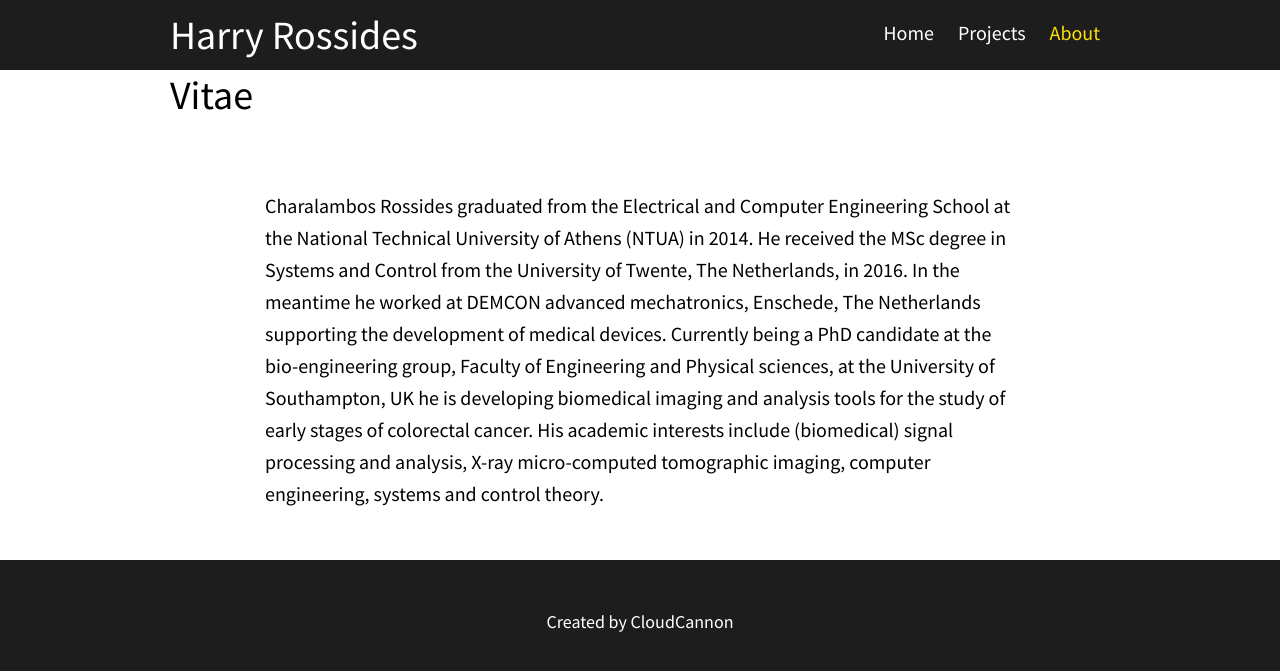
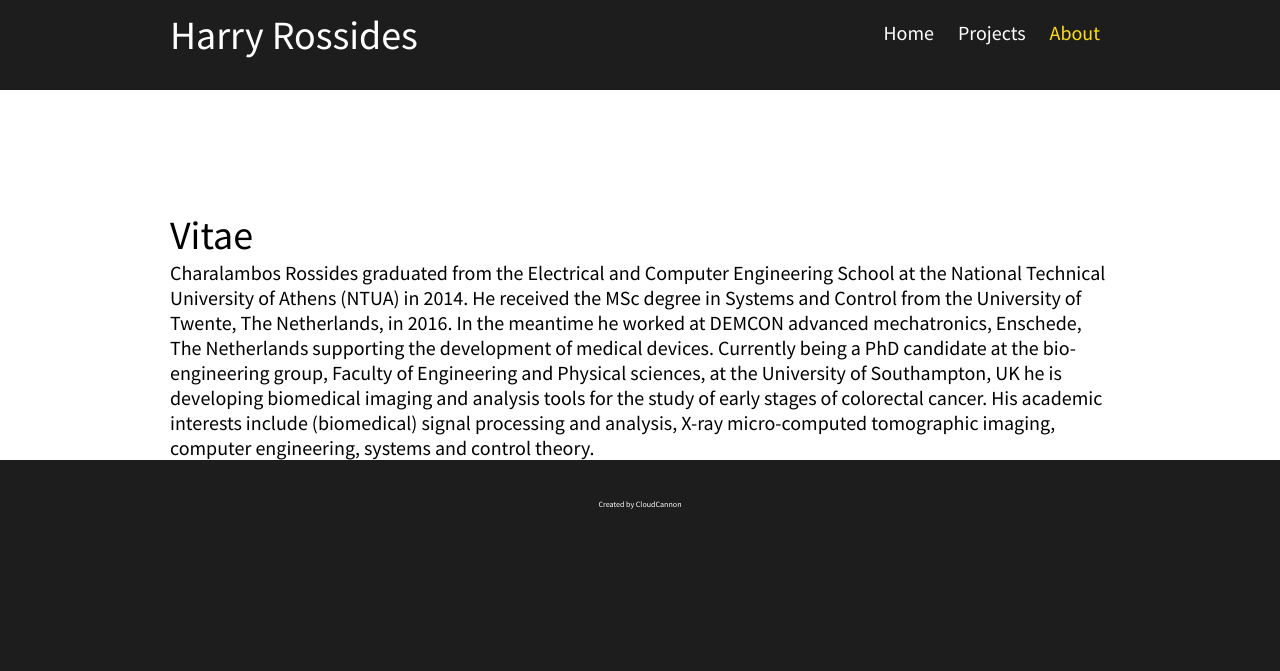
Before and after one commit to HarryRos/HarryRos.github.io, a Jekyll site: the page built from about.html, in a window 1280 px wide. Shown: the top 671 px of the page. Built offline with Jekyll 4.4.1, drawn with Linux system fonts in a browser that asks for light colours.

Commit message:
Bk change

```diff
--- a/about.html
+++ b/about.html
@@ -4,8 +4,8 @@
 navigation_weight: 3
 ---
 <div class="container">
-	<h1>Vitae</h1>
 	<p class="blog-post spacing">
+		<h1>Vitae</h1>
 		Charalambos Rossides graduated from the Electrical and Computer Engineering School at the National Technical University of Athens (NTUA) in 2014. He received the MSc degree in Systems and Control from the University of Twente, The Netherlands, in 2016. In the meantime he worked at DEMCON advanced mechatronics, Enschede, The Netherlands supporting the development of medical devices. Currently being a PhD candidate at the bio-engineering group, Faculty of Engineering and Physical sciences, at the University of Southampton, UK he is developing biomedical imaging and analysis tools for the study of early stages of colorectal cancer. His academic interests include (biomedical) signal processing and analysis, X-ray micro-computed tomographic imaging, computer engineering, systems and control theory.
 	</p>
 </div>
--- a/css/style.css
+++ b/css/style.css
@@ -60,12 +60,12 @@
 }
 
 footer {
-	font-size: .9em;
+	font-size: .4em;
 }
 
 section.hero {
 	color: #fff;
-	background-image: url('/images/bg.jpg');
+	background-image: url('/images/lake.jpg');
 	background-size: cover;
 }
 
```
Also changed, not shown: images/lake.jpg (added).
